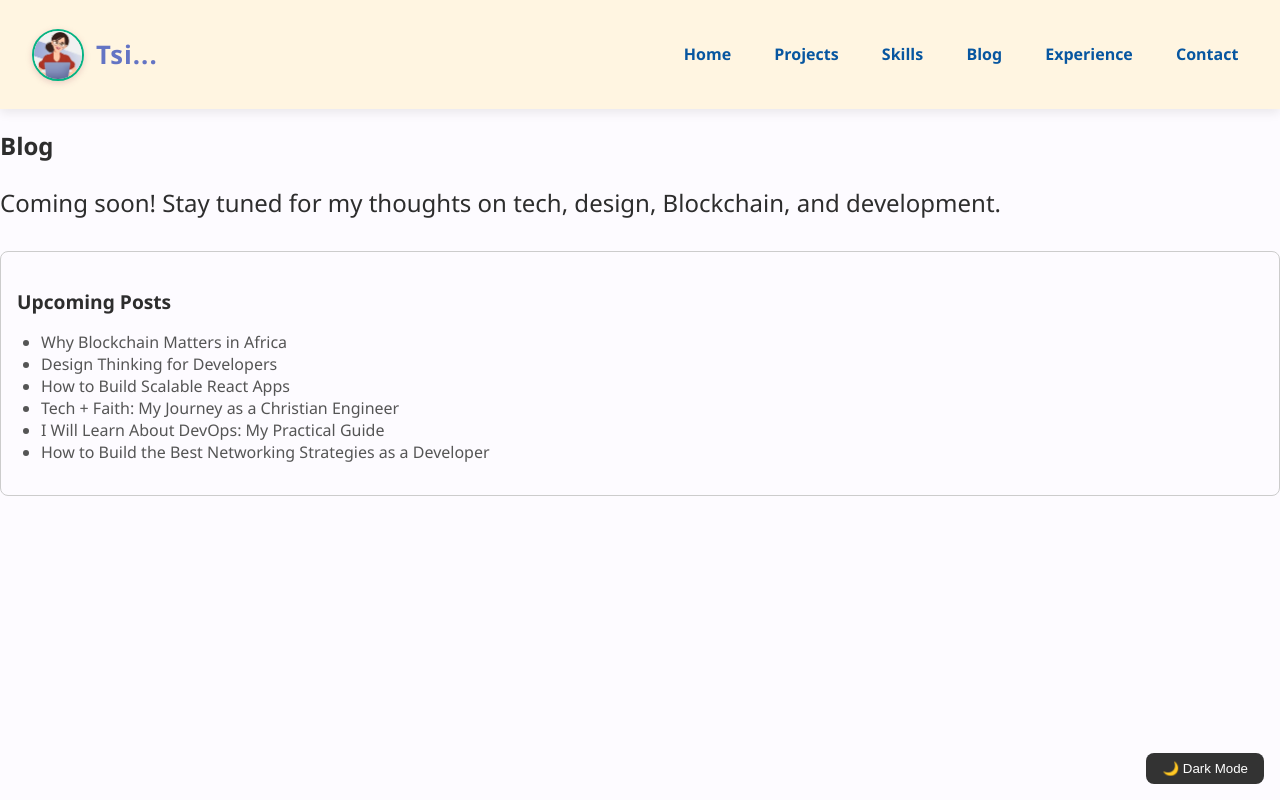
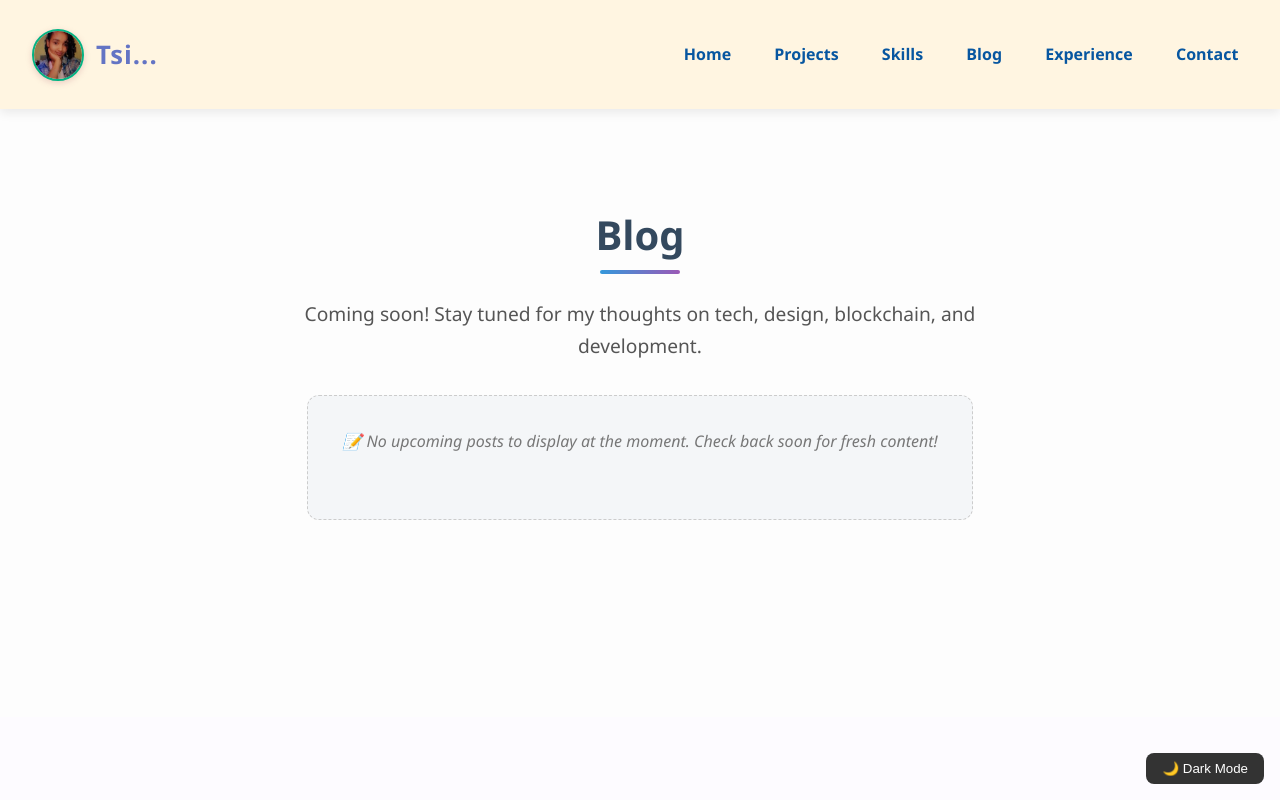
Before and after one commit to tsi1221/tsehayportifolio, a React (Create React App) app: page /blog in a window 1280 px wide. Built offline with nearby package versions, Linux system fonts and the light colour scheme.

Commit message:
Update Contact form and integrate Formspree

```diff
--- a/src/components/Blog.jsx
+++ b/src/components/Blog.jsx
@@ -1,29 +1,17 @@
+import "../styles/Blog.css";
+
 export default function Blog() {
   return (
     <section className="ssblog-section">
       <h2 className="section-title2">Blog</h2>
-      <p>
-        Coming soon! Stay tuned for my thoughts on tech, design, Blockchain, and development.
+      <p className="intro-text">
+        Coming soon! Stay tuned for my thoughts on tech, design, blockchain, and development.
       </p>
 
-      {/* New section: Upcoming posts list */}
-      <div
-        style={{
-          marginTop: "2rem",
-          padding: "1rem",
-          border: "1px solid #ccc",
-          borderRadius: "8px",
-        }}
-      >
-        <h3 style={{ fontSize: "1.2rem", marginBottom: "1rem" }}>Upcoming Posts</h3>
-        <ul style={{ listStyle: "disc", paddingLeft: "1.5rem", color: "#555" }}>
-          <li>Why Blockchain Matters in Africa</li>
-          <li>Design Thinking for Developers</li>
-          <li>How to Build Scalable React Apps</li>
-          <li>Tech + Faith: My Journey as a Christian Engineer</li>
-          <li>I Will Learn About DevOps: My Practical Guide</li>
-          <li>How to Build the Best Networking Strategies as a Developer</li>
-        </ul>
+      <div className="blog-placeholder">
+        <p>
+          📝 No upcoming posts to display at the moment. Check back soon for fresh content!
+        </p>
       </div>
     </section>
   );
--- a/src/components/Experience.jsx
+++ b/src/components/Experience.jsx
@@ -4,7 +4,7 @@ const experiences = [
   "5-month Internship at INSA",
   "Upwork freelance projects",
   "Hackathon Winner",
-  "Learning at Jimma University (Software Engineering)",
+  "Learning at Jimma University for 5 years (Software Engineering)",
   "Empowerher Training UI/UX",
   "LEAP Africa Leadership Training (6 months)",
   "Nigeria Tech4Dev Training (12 months)",
--- a/src/components/Home.jsx
+++ b/src/components/Home.jsx
@@ -3,9 +3,13 @@ import "../styles/Home.css";
 export default function Home() {
   return (
     <section className="home-section">
-      <h1 className="home-title fade-in-1" >  Hi, I'm Tsehaynesh Biruh
-        <br /> <p className="fade-in-2">I am FullStack/DevOps/UI/UX Developer </p>
-      </h1>
+      <h1 className="home-title fade-in-1">
+  Hi, I'm Tsehaynesh Biruh
+</h1>
+<p className="home-subtitle fade-in-2">
+  I am FullStack / DevOps / UI / UX Developer
+</p>
+
 
       <div className="home-links fade-in-3">
         <a href="https://github.com/tsi1221" target="_blank" rel="noreferrer" aria-label="GitHub Profile" className="btn">
--- a/src/components/Navbar.jsx
+++ b/src/components/Navbar.jsx
@@ -1,26 +1,35 @@
+import { useState } from "react";
 import { Link } from "react-router-dom";
 import "../styles/Navbar.css";
-import logo from "../assets/logo.png"; // Replace with your actual path
+import logo from "../assets/logo.png";
 
 export default function Navbar() {
+  const [isOpen, setIsOpen] = useState(false);
+
+  const toggleMenu = () => setIsOpen(!isOpen);
+
   return (
     <nav className="navbar">
       <div className="navbar-container">
         <Link to="/" className="navbar-logo-link">
-          <img
-            src={logo}
-            alt="TsiPortfolio Logo"
-            className="navbar-logo"
-          />
+          <img src={logo} alt="TsiPortfolio Logo" className="navbar-logo" />
           <h1>Tsi...</h1>
         </Link>
-        <ul className="navbar-links">
-          <li><Link to="/">Home</Link></li>
-          <li><Link to="/projects">Projects</Link></li>
-          <li><Link to="/skills">Skills</Link></li>
-          <li><Link to="/blog">Blog</Link></li>
-          <li><Link to="/experience">Experience</Link></li>
-          <li><Link to="/contact">Contact</Link></li>
+
+        {/* Hamburger Icon */}
+        <div className="hamburger" onClick={toggleMenu}>
+          <span className="bar"></span>
+          <span className="bar"></span>
+          <span className="bar"></span>
+        </div>
+
+        <ul className={`navbar-links ${isOpen ? "active" : ""}`}>
+          <li><Link to="/" onClick={toggleMenu}>Home</Link></li>
+          <li><Link to="/projects" onClick={toggleMenu}>Projects</Link></li>
+          <li><Link to="/skills" onClick={toggleMenu}>Skills</Link></li>
+          <li><Link to="/blog" onClick={toggleMenu}>Blog</Link></li>
+          <li><Link to="/experience" onClick={toggleMenu}>Experience</Link></li>
+          <li><Link to="/contact" onClick={toggleMenu}>Contact</Link></li>
         </ul>
       </div>
     </nav>
--- a/src/styles/Blog.css
+++ b/src/styles/Blog.css
@@ -1,44 +1,69 @@
-/* Blog.css */
-
-.blog-section {
-  max-width: 700px;
-  margin: 4rem auto;
-  padding: 1.5rem 1rem;
-  background-color: #fafafa;
-  border-radius: 12px;
-  box-shadow: 0 6px 18px rgba(90, 42, 131, 0.1);
+/* Blog Section */
+.ssblog-section {
+  padding: 4rem 2rem;
+  background-color: #fdfdfd;
+  color: #2c3e50;
+  font-family: 'Segoe UI', Tahoma, Geneva, Verdana, sans-serif;
   text-align: center;
-  font-family: 'Segoe UI', Tahoma, Geneva, Verdana, sans-serif;
-  color: #3a3a3a;
+  min-height: 60vh;
 }
 
+/* Section Title */
 .section-title2 {
   font-size: 2.5rem;
   margin-bottom: 1rem;
-  color: #5a2a83;
-  font-weight: 700;
-  letter-spacing: 0.05em;
+  position: relative;
+  display: inline-block;
+  color: #34495e;
 }
 
-.blog-section p {
-  font-size: 1.1rem;
-  line-height: 1.6;
-  color: #555;
-  margin-top: 0;
+.section-title2::after {
+  content: '';
+  display: block;
+  width: 80px;
+  height: 4px;
+  background: linear-gradient(90deg, #3498db, #9b59b6);
+  margin: 0.5rem auto;
+  border-radius: 2px;
 }
 
-/* Responsive for smaller screens */
-@media (max-width: 480px) {
-  .blog-section {
-    margin: 3rem 1rem;
-    padding: 1rem;
-  }
+/* Blog Description Paragraph */
+.ssblog-section p {
+  font-size: 1.2rem;
+  color: #555;
+  max-width: 700px;
+  margin: 0 auto 2rem auto;
+  line-height: 1.7;
+}
 
-  .section-title {
+/* Upcoming post area */
+.ssblog-section div {
+  background-color: #f4f6f8;
+  border: 1px dashed #ccc;
+  padding: 2rem;
+  border-radius: 12px;
+  max-width: 600px;
+  margin: 2rem auto;
+}
+
+.ssblog-section div p {
+  font-size: 1rem;
+  color: #777;
+  font-style: italic;
+}
+
+/* Responsive */
+@media (max-width: 768px) {
+  .section-title2 {
     font-size: 2rem;
   }
 
-  .blog-section p {
+  .ssblog-section p {
     font-size: 1rem;
+    padding: 0 1rem;
+  }
+
+  .ssblog-section div {
+    padding: 1.5rem;
   }
 }
--- a/src/styles/Home.css
+++ b/src/styles/Home.css
@@ -1,7 +1,8 @@
+/* Home section */
 .home-section {
   min-height: 82.6vh;
   padding: 2rem;
-  margin: 0; /* corrected from 'marigin' typo */
+  margin: 0;
   display: flex;
   flex-direction: column;
   justify-content: center;
@@ -30,48 +31,47 @@
   z-index: 0;
 }
 
+/* Title */
 .home-title {
   font-size: clamp(2.5rem, 5vw, 3.5rem);
   font-weight: bold;
-  color: #ffd166; /* warm yellow */
-  margin-top:-6rem;
-  position: fixed;
-  margin-top:-9rem;
+  color: #ffd166;
+  margin-top: 1rem;
   z-index: 1;
   text-shadow: 0 2px 5px rgba(0,0,0,0.6);
+  position: relative;
 }
 
+/* Subtitle */
 .home-subtitle {
   font-size: clamp(1rem, 3vw, 1.4rem);
   color: #eee;
   max-width: 600px;
-  /* margin-top:-6rem; */
-  position: fixed;
-  top: 20%;
-  left: 50%;
-  transform: translateX(-50%);
+  margin-top: 1.5rem;
   padding: 1rem 1.5rem;
-  background: rgba(28, 28, 28, 0.75);
+  background: rgba(8, 12, 134, 0.212);
   border-radius: 10px;
-  z-index: 2;
+  z-index: 1;
   text-align: center;
   box-shadow: 0 4px 8px rgba(0,0,0,0.5);
+  position: relative;
 }
 
+/* Social Links */
 .home-links {
-  position: fixed;
+  margin-top: 2.5rem;
   z-index: 1;
   display: flex;
-  padding: 2rem;
-  gap: 2.5rem;
-  margin-top:4rem ;
   flex-wrap: wrap;
   justify-content: center;
+  gap: 2rem;
+  position: relative;
   max-width: 90vw;
 }
 
+/* Buttons */
 .btn {
-  background-color: #0683d6f6; /* fresh teal */
+  background-color: #0683d6f6;
   color: white;
   padding: 0.8rem 2rem;
   border-radius: 50px;
@@ -87,12 +87,10 @@
   border: 2px solid transparent;
   transition: background-color 0.3s ease, transform 0.2s ease, box-shadow 0.3s ease, border-color 0.3s ease;
 }
-p{
-  font-size:1.5rem;
-}
+
 .btn:hover,
 .btn:focus {
-  background-color: #05b383; /* darker teal */
+  background-color: #05b383;
   box-shadow: 0 6px 15px rgba(5, 179, 131, 0.6);
   transform: translateY(-3px);
   border-color: #0fffd0;
@@ -104,13 +102,20 @@ p{
   box-shadow: 0 3px 7px rgba(5, 179, 131, 0.4);
 }
 
-/* Responsive adjustments */
+/* Optional enhancement for touchscreen users */
 @media (hover: none) and (pointer: coarse) {
   .btn {
     padding: 1rem 2.5rem;
     font-size: 1.3rem;
   }
 }
+
+/* Typography fix */
+p {
+  font-size: 1.5rem;
+}
+
+/* Animation keyframes */
 @keyframes fadeInUp {
   from {
     opacity: 0;
@@ -133,3 +138,48 @@ p{
   animation-delay: 1.5s;
   opacity: 1;
 }
+
+.fade-in-3 {
+  animation: fadeInUp 1s ease forwards;
+  animation-delay: 2s;
+  opacity: 1;
+}
+
+/* ✅ Responsive Styling */
+@media (max-width: 600px) {
+  .home-section {
+    padding: 1rem;
+    background-attachment: scroll; /* improves mobile performance */
+  }
+
+  .home-title {
+    font-size: 2rem;
+    text-align: center;
+    margin-top: 1rem;
+  }
+
+  .home-subtitle {
+    font-size: 1rem;
+    padding: 0.75rem 1rem;
+    margin-top: 1rem;
+    background: rgba(13, 35, 160, 0.342);
+  }
+
+  .home-links {
+    flex-direction: column;
+    align-items: center;
+    gap: 1.2rem;
+    margin-top: 2rem;
+  }
+
+  .btn {
+    font-size: 1rem;
+    padding: 0.7rem 2rem;
+    width: 100%;
+    max-width: 280px;
+  }
+
+  p {
+    font-size: 1.1rem;
+  }
+}
--- a/src/styles/Navbar.css
+++ b/src/styles/Navbar.css
@@ -88,3 +88,56 @@
 .navbar-links a:hover::after {
   width: 100%;
 }
+/* Responsive styles for mobile */
+@media (max-width: 768px) {
+  .navbar-container {
+    flex-direction: row;
+    justify-content: space-between;
+    align-items: center;
+  }
+
+  .hamburger {
+    display: flex;
+    flex-direction: column;
+    cursor: pointer;
+    gap: 4px;
+  }
+
+  .bar {
+    width: 25px;
+    height: 3px;
+    background-color: #0756a0;
+    border-radius: 2px;
+    transition: all 0.3s ease;
+  }
+
+  .navbar-links {
+    position: absolute;
+    top: 72px; /* adjust based on navbar height */
+    left: 0;
+    width: 100%;
+    background-color: #FFF5E1;
+    flex-direction: column;
+    align-items: center;
+    gap: 16px;
+    padding: 1rem 0;
+    transform: translateY(-200%);
+    transition: transform 0.3s ease;
+    z-index: 999;
+  }
+
+  .navbar-links.active {
+    transform: translateY(0%);
+  }
+
+  .navbar-links li {
+    width: 100%;
+    text-align: center;
+  }
+
+  .navbar-links a {
+    display: block;
+    width: 100%;
+    padding: 0.75rem 0;
+  }
+}
```
Also changed, not shown: src/components/Contact.jsx (+27 -7 lines), src/assets/logo.png.
